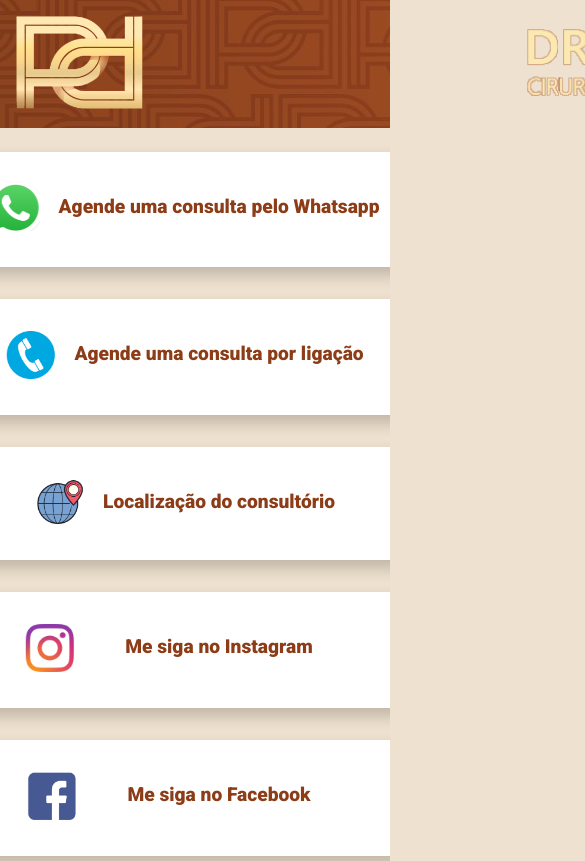
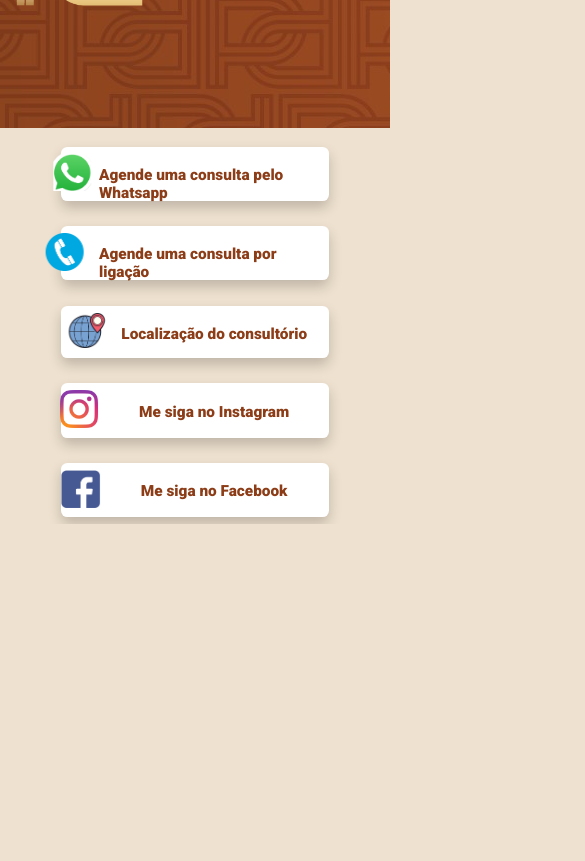
Before and after one commit to lucavillela/SiteDoutoraPaula, a plain HTML site: page index.html in a window 390 px wide. Shown: the top 861 px of the page, 585 px wide, since content can reach past the window. Drawn offline with Linux system fonts and the light colour scheme.

Commit message:
segundo commit

```diff
--- a/css/style.css
+++ b/css/style.css
@@ -40,6 +40,7 @@ header{
 }
 body{
     background-color: #eee1cf;
+    width: 100%;
 }
 
 .container{
@@ -134,18 +135,71 @@ body{
     justify-content: center;
     align-items: center;
     overflow-x: auto;
-
 }
 
-@media(min-width:800px){
-    html{
-
-    }
+@media(max-width:800px){
     #botoes{
         display: flex;
         flex-direction: column;
         justify-content: center;
         align-items: center;
-        overflow-x: auto;
+
     }
+    .container{
+      zoom: 80%;
+      padding: 0.5rem 0rem;
+      width: 21rem;
+      justify-content: center;
+    }
+    .container .whatsfoto{
+    width: 3rem;
+    position: relative;
+    transform: translateX(-0.3rem);
+    }
+    .container .telefoto{
+    width: 3rem;
+    position: relative;
+    transform: translateX(-0.6rem);
+    }
+    .container .mapaspan{
+    font-size: 1.2rem;
+    position: relative;
+    top: 1rem;
+    color: #8c3d17;
+    }
+    .container .whatsspan{
+    font-size: 1.2rem;
+    position: relative;
+    top: 1rem;
+    color: #8c3d17;
+    }
+    .container .telespan{
+    font-size: 1.2rem;
+    position: relative;
+    top: 1rem;
+    color: #8c3d17;
+    }
+    .container .instaspan{
+    font-size: 1.2rem;
+    position: relative;
+    top: 1rem;
+    color: #8c3d17;
+    }
+    .container .facespan{
+    font-size: 1.2rem;
+    position: relative;
+    top: 1rem;
+    color: #8c3d17;
+    }
+    .logo img{
+    height: 6rem;
+    position: relative;
+    transform: translateY(-690px);
+    margin-left: 14px;
+    }
+    html, body {
+    background-color: #eee1cf;
+    overflow-x: hidden;
+    }
+
 }
--- a/index.html
+++ b/index.html
@@ -14,6 +14,7 @@
 
 <body>
     <header>
+      <meta name="viewport" content="width=device-width, initial-scale=1, minimum-sacle=1, maximum-scale=1, user-scalable=no">
     </header>
     <section id="botoes">
         <div class="container">
```
Also changed, not shown: favicon.png.
